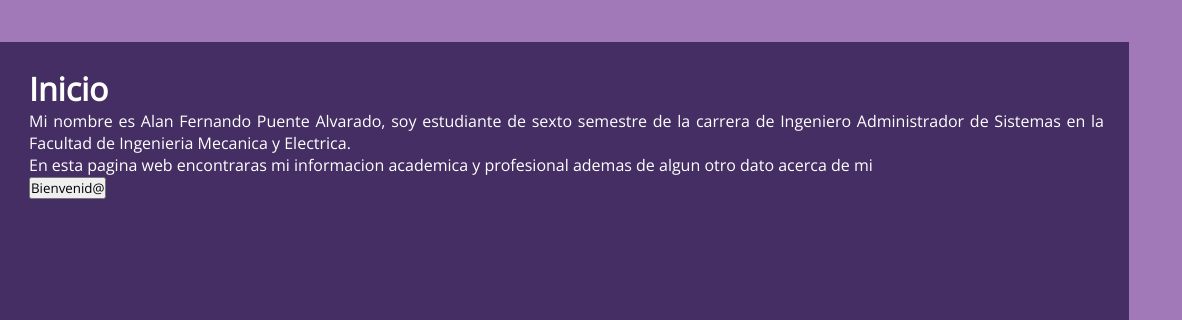
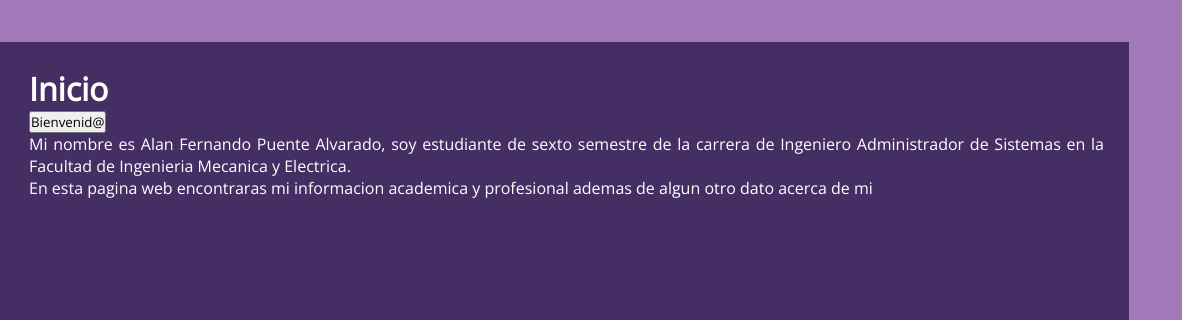
Before and after one commit to alanp09/alanp09.github.io, a plain HTML site: page index.html in a window 1280 px wide. Shown: the part 118-438 px from the top of the page, 98-1280 px from the left. Drawn offline with nearby package versions, Linux system fonts and the light colour scheme.

Commit message:
Update index.html

```diff
--- a/index.html
+++ b/index.html
@@ -31,15 +31,15 @@
 	<div class="cont">
 		<img src="img/i1.jpeg" height="407"/>
 		<div class="text">
-		<h1>Inicio</h1>
+			<h1>Inicio</h1>
+			<script>
+        			function alerta(){
+            			alert("¡Hola, bienvenid@ mi curriculum. Ahora mismo te encuentras en la pagina de inicio!");
+            			}
+			</script>
+			<input type="button" onclick="alerta()" value="Bienvenid@"><br>
 			<p>Mi nombre es Alan Fernando Puente Alvarado, soy estudiante de sexto semestre de la carrera de Ingeniero Administrador de Sistemas en la Facultad de Ingenieria Mecanica y Electrica.</p>
 			<p>En esta pagina web encontraras mi informacion academica y profesional ademas de algun otro dato acerca de mi</p>
-				<script>
-        				function alerta(){
-            				alert("¡Hola, bienvenid@ mi curriculum. Ahora mismo te encuentras en la pagina de inicio!");
-            				}
-				</script>
-				<input type="button" onclick="alerta()" value="Bienvenid@">
 		</div>
 	</div>
 </body>
```
